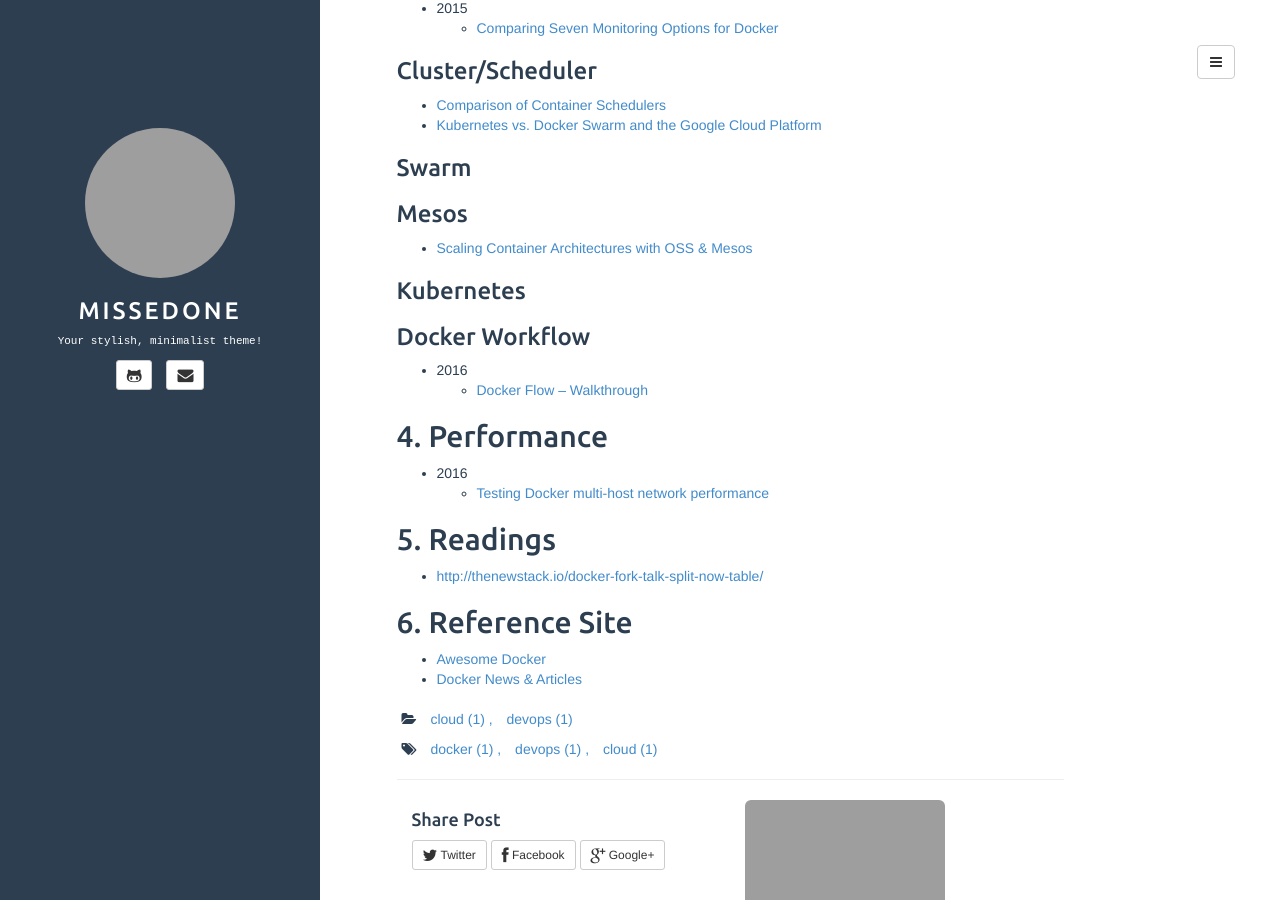
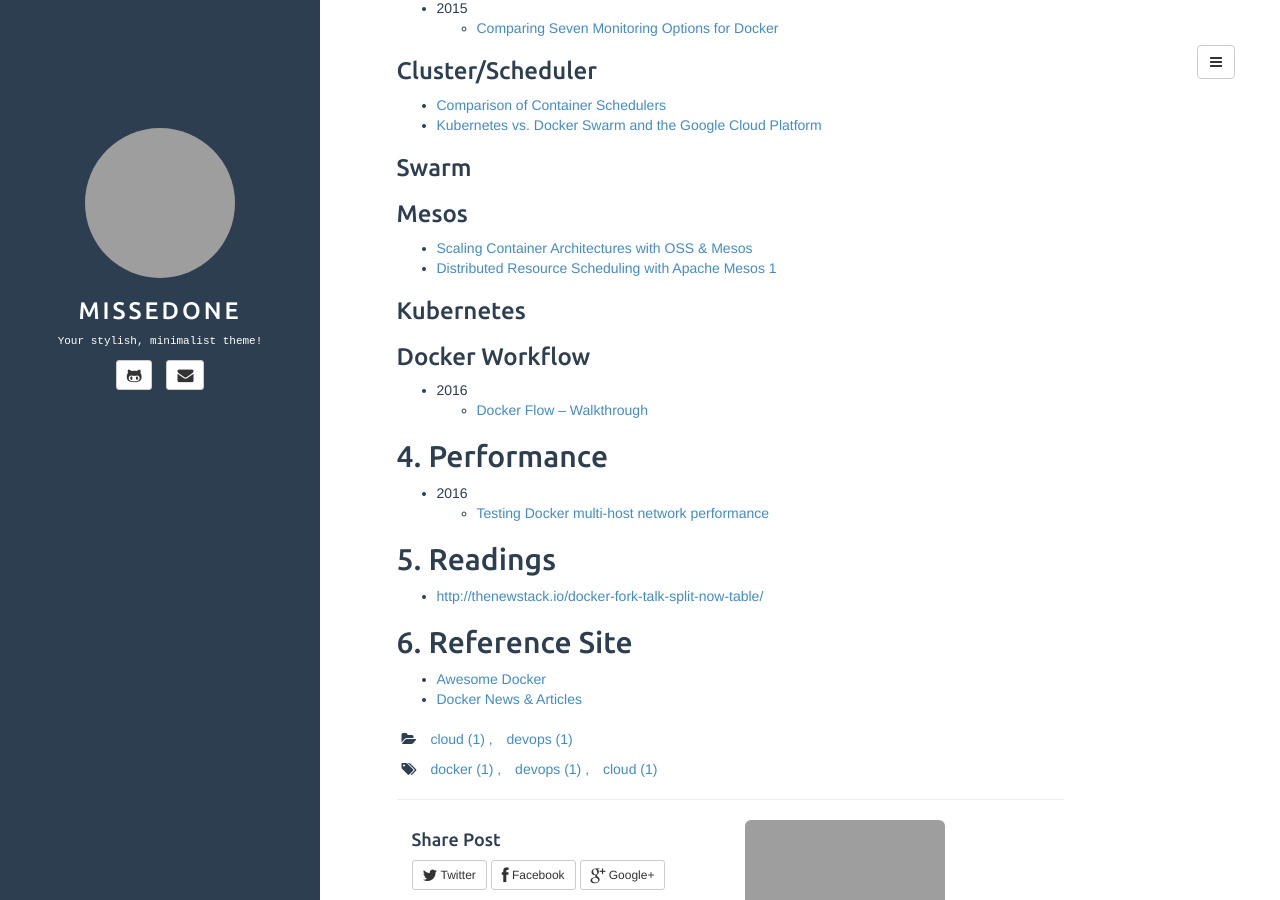
Before and after one commit to missedone/missedone.github.io, a Jekyll site: the page built from _posts/2016-06-03-Docker-References.md, in a window 1280 px wide and 900 px high, scrolled down 1225 px. Built offline with Jekyll 4.4.1, drawn with Linux system fonts in a browser that asks for light colours; grey boxes are pictures that could not be loaded.

Commit message:
add mesos articles

```diff
--- a/_posts/2016-06-03-Docker-References.md
+++ b/_posts/2016-06-03-Docker-References.md
@@ -72,6 +72,7 @@ description: the collection of Docker relate articles.
 ### Mesos
 
 * [Scaling Container Architectures with OSS & Mesos](https://www.infoq.com/presentations/two-sigma-containers)
+* [Distributed Resource Scheduling with Apache Mesos](http://techblog.netflix.com/2016/07/distributed-resource-scheduling-with.html) [1](http://www.infoq.com/cn/news/2016/08/Apache-Netflix)
 
 ### Kubernetes
 
```
